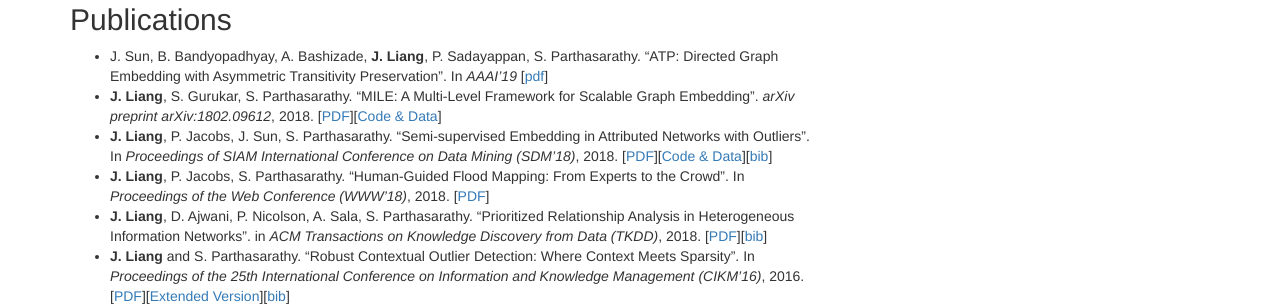
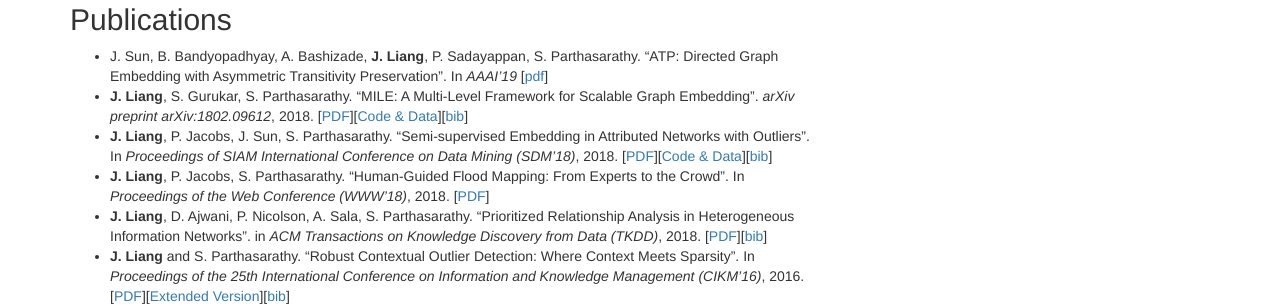
Before and after one commit to BuckeyeDM/BuckeyeDM.github.io, a Jekyll site: the page built from index.md, in a window 1280 px wide. Shown: the part 706-1012 px from the top of the page. Built offline with Jekyll 4.4.1, drawn with Linux system fonts in a browser that asks for light colours.

Commit message:
Update index.md
Add bib to Mile

```diff
--- a/index.md
+++ b/index.md
@@ -28,7 +28,7 @@
 
 ## Publications
 * J. Sun, B. Bandyopadhyay, A. Bashizade, **J. Liang**, P. Sadayappan, S. Parthasarathy. "ATP: Directed Graph Embedding with Asymmetric Transitivity Preservation". In *AAAI'19* \[[pdf](https://arxiv.org/pdf/1811.00839.pdf)\]
-* **J. Liang**, S. Gurukar, S. Parthasarathy. "MILE: A Multi-Level Framework for Scalable Graph Embedding". *arXiv preprint arXiv:1802.09612*, 2018. \[[PDF](https://arxiv.org/pdf/1802.09612.pdf)\]\[[Code & Data](./MILE)\]
+* **J. Liang**, S. Gurukar, S. Parthasarathy. "MILE: A Multi-Level Framework for Scalable Graph Embedding". *arXiv preprint arXiv:1802.09612*, 2018. \[[PDF](https://arxiv.org/pdf/1802.09612.pdf)\]\[[Code & Data](./MILE)\]\[[bib](publications/MILE.txt)\]
 * **J. Liang**, P. Jacobs, J. Sun, S. Parthasarathy. "Semi-supervised Embedding in Attributed Networks with Outliers". In *Proceedings of SIAM International Conference on Data Mining (SDM'18)*, 2018. \[[PDF](https://arxiv.org/pdf/1703.08100.pdf)\]\[[Code & Data](/SEANO)\]\[[bib](publications/SDM18.txt)\]
 * **J. Liang**, P. Jacobs, S. Parthasarathy. "Human-Guided Flood Mapping: From Experts to the Crowd". In *Proceedings of the Web Conference (WWW'18)*, 2018. \[[PDF](./publications/CHUG_FM.pdf)\]
 * **J. Liang**, D. Ajwani, P. Nicolson, A. Sala, S. Parthasarathy. "Prioritized Relationship Analysis in Heterogeneous Information Networks". in *ACM Transactions on Knowledge Discovery from Data (TKDD)*, 2018. \[[PDF](publications/TKDD_2018.pdf)\]\[[bib](publications/TKDD18.txt)\]
```
